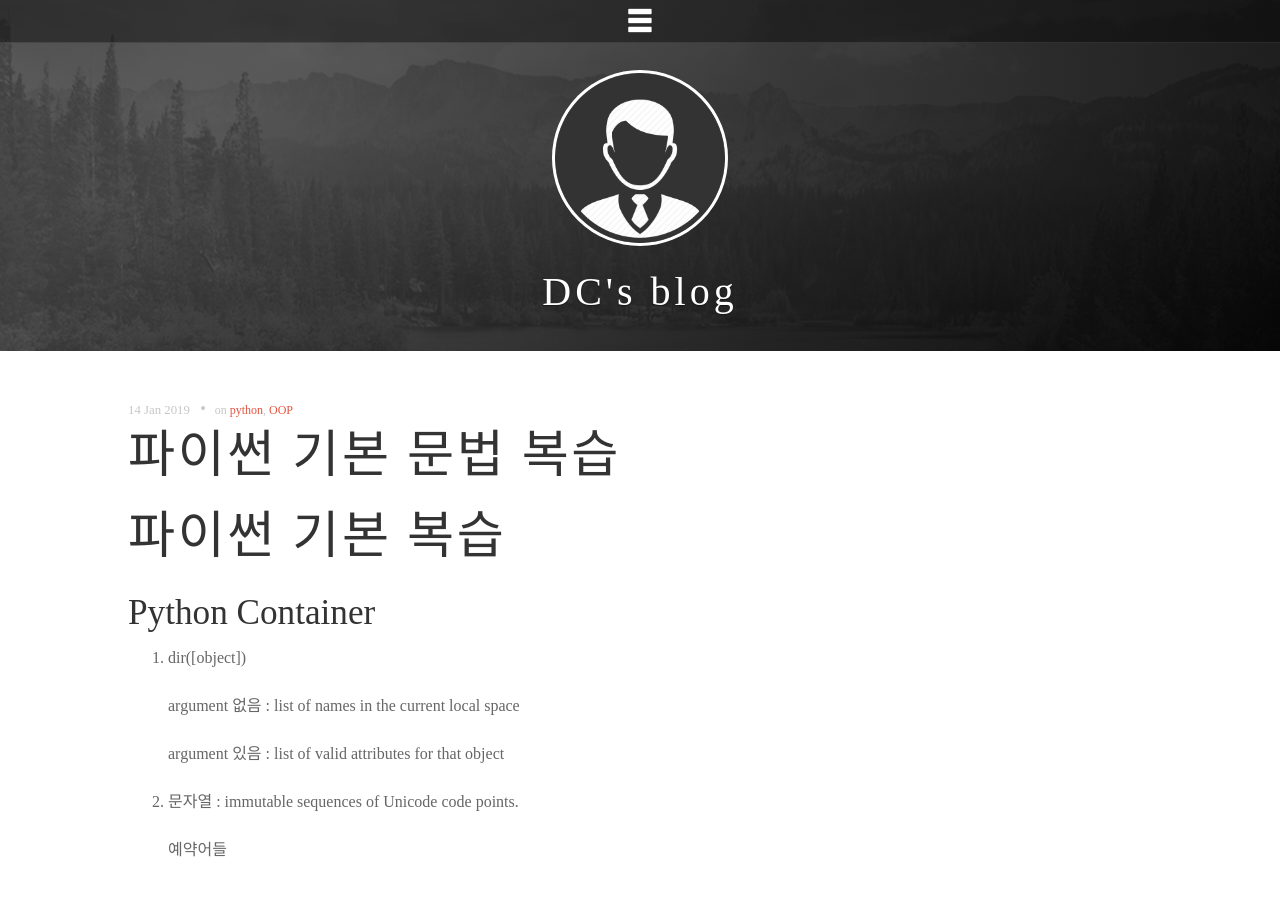
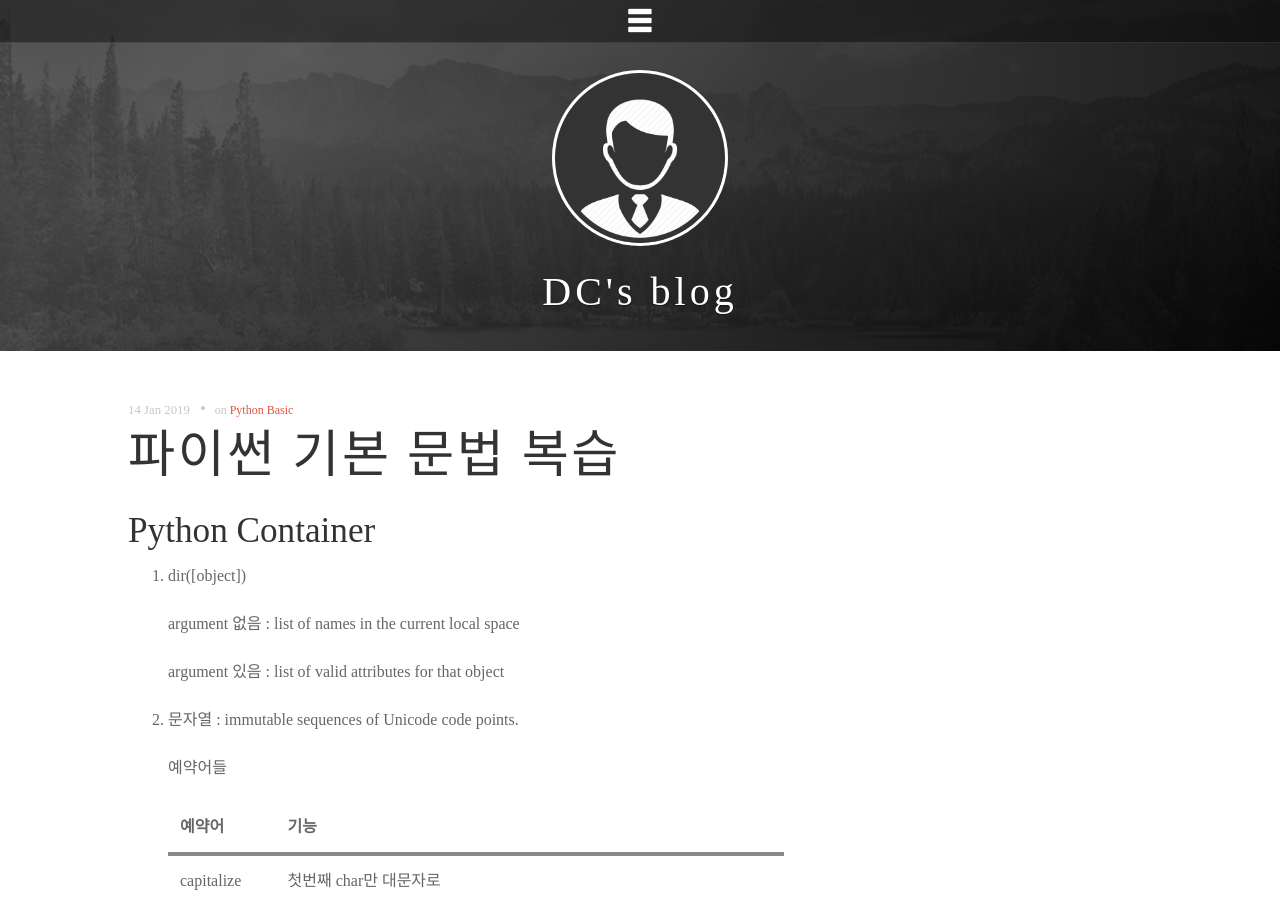
Before and after one commit to DongChanS/DongChanS.github.io, a Jekyll site: the page built from _posts/2019-01-14-15.md, in a window 1280 px wide and 900 px high. Built offline with Jekyll 4.4.1, drawn with Linux system fonts in a browser that asks for light colours; some web fonts are replaced; comment, search, counter and statistics services are not loaded.

Commit message:
Update 2019-01-14-15.md

```diff
--- a/_posts/2019-01-14-15.md
+++ b/_posts/2019-01-14-15.md
@@ -2,11 +2,8 @@
 layout : post
 title : 파이썬 기본 문법 복습
 author : 'Shin Dong Chan'
-tags : ['python','OOP']
+tags : ['Python Basic']
 ---
-
-# 파이썬 기본 복습
-
 
 ## Python Container
 
```
